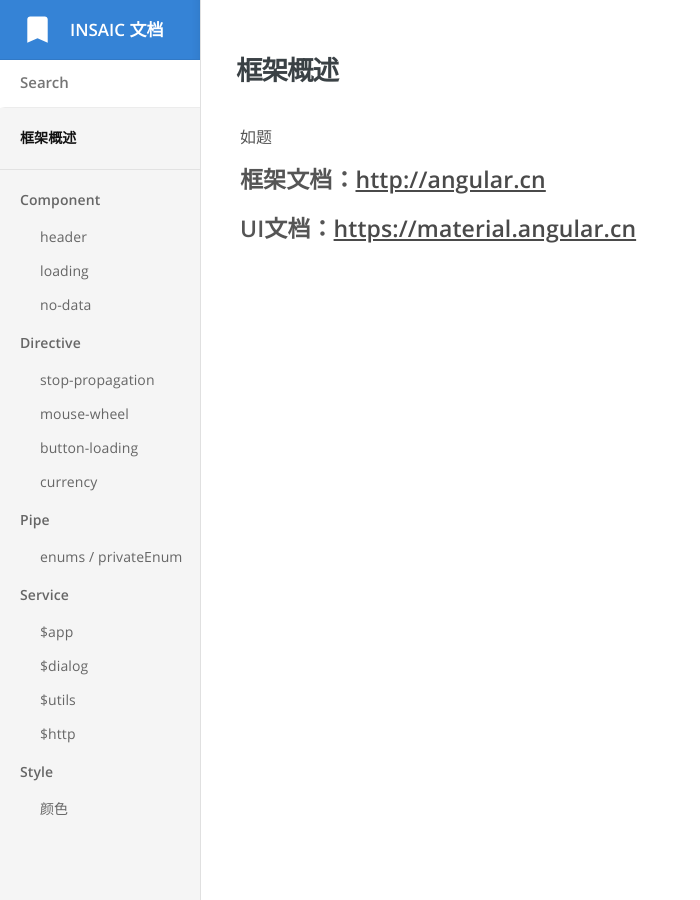
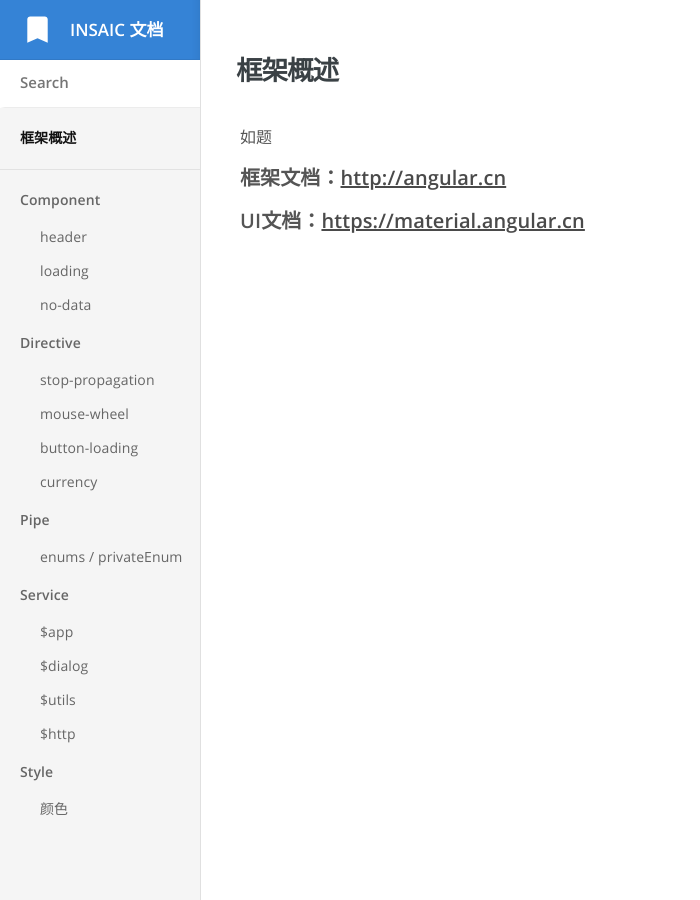
Before and after one commit to insaic/insaic.github.io, a Jekyll site: the page built from index.md, in a window 1280 px wide. Shown: the whole page, without its empty margins (0-700 px from the left). Built offline with Jekyll 4.4.1, drawn with Linux system fonts in a browser that asks for light colours.

```diff
--- a/index.md
+++ b/index.md
@@ -4,6 +4,6 @@ title: 框架概述
 
 如题
 
-#### 框架文档：<a href="http://angular.cn" target="_blank">http://angular.cn<a>
+##### 框架文档：<a href="http://angular.cn" target="_blank">http://angular.cn</a>
 
-#### UI文档：<a href="https://material.angular.cn/" target="_blank">https://material.angular.cn<a>
+##### UI文档：<a href="https://material.angular.cn/" target="_blank">https://material.angular.cn</a>
```
